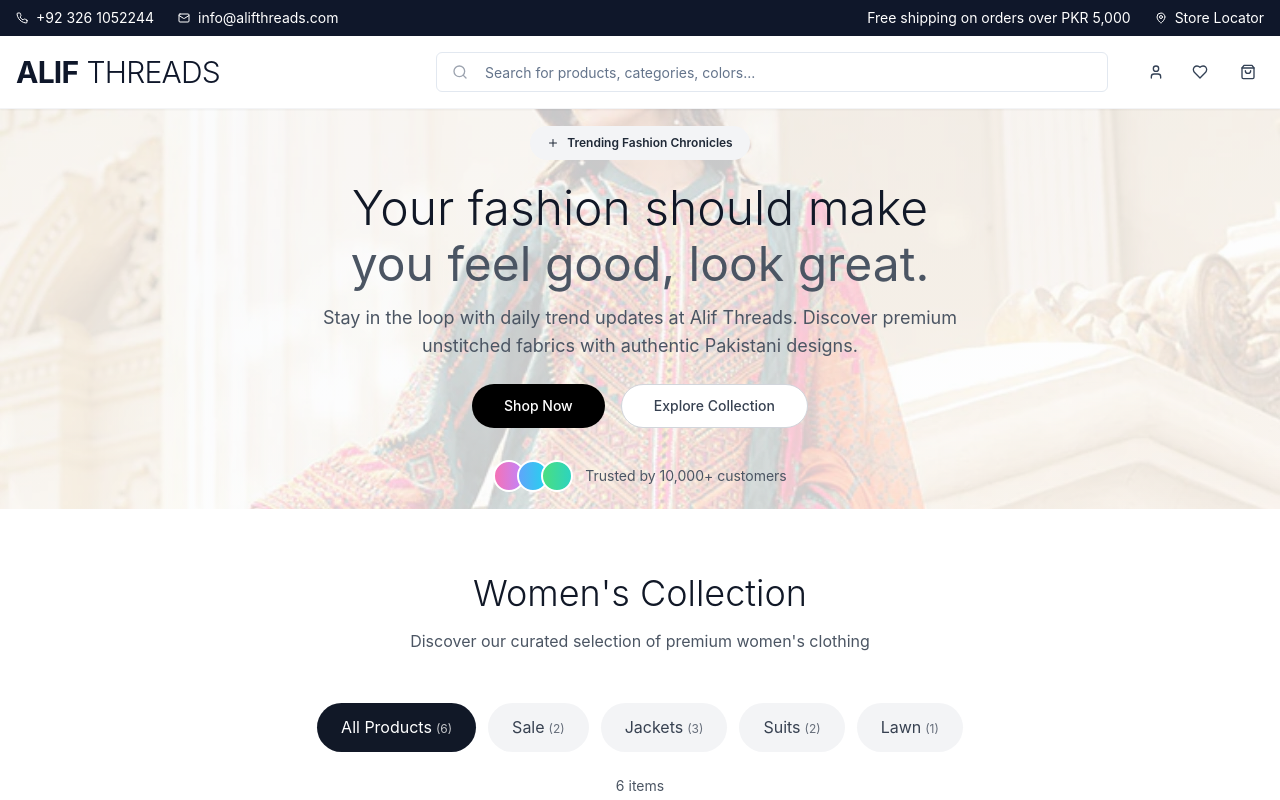
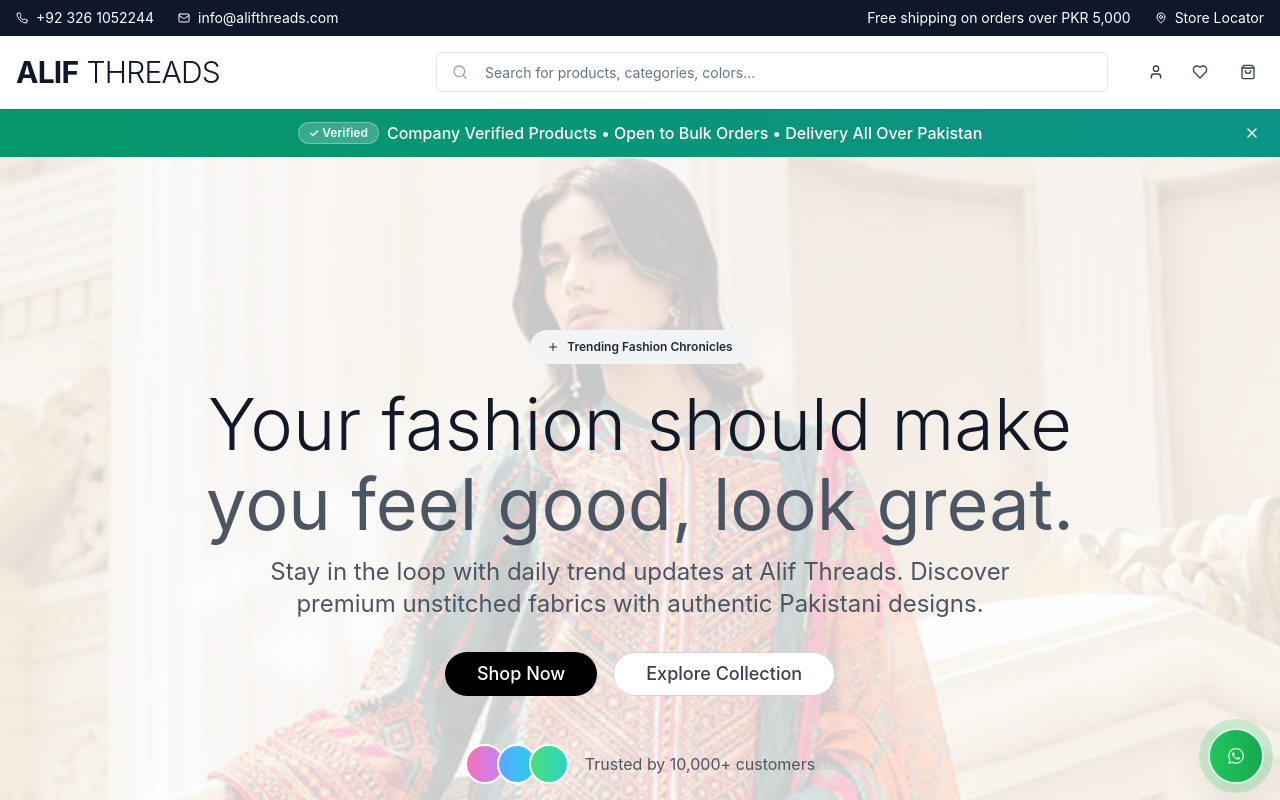
Before and after one commit to Alihusnain1489/wholesale-threads, a React (Vite) app: page / in a window 1280 px wide. Shown: the top 800 px of the page. Built offline with nearby package versions, Linux system fonts and the light colour scheme.

Commit message:
feat: Implement hero section and features
-   Make hero section fit screen.
-   Add WhatsApp toggle button with icon.
-   Require login for booking orders.
-   Show notice bar on top of hero section.

```diff
--- /dev/null
+++ b/src/components/LoginModal.tsx
@@ -0,0 +1,40 @@
+
+import React, { useState } from 'react';
+import { Dialog, DialogContent, DialogHeader, DialogTitle } from "@/components/ui/dialog";
+import LoginForm from './LoginForm';
+
+interface LoginModalProps {
+  isOpen: boolean;
+  onOpenChange: (open: boolean) => void;
+  onSuccess?: () => void;
+}
+
+const LoginModal = ({ isOpen, onOpenChange, onSuccess }: LoginModalProps) => {
+  const [isLogin, setIsLogin] = useState(true);
+
+  const handleToggle = () => {
+    setIsLogin(!isLogin);
+  };
+
+  const handleClose = () => {
+    onOpenChange(false);
+    onSuccess?.();
+  };
+
+  return (
+    <Dialog open={isOpen} onOpenChange={onOpenChange}>
+      <DialogContent className="sm:max-w-md border-0 p-0 bg-transparent shadow-none">
+        <DialogHeader className="sr-only">
+          <DialogTitle>{isLogin ? 'Login' : 'Sign Up'}</DialogTitle>
+        </DialogHeader>
+        <LoginForm
+          isLogin={isLogin}
+          onToggle={handleToggle}
+          onClose={handleClose}
+        />
+      </DialogContent>
+    </Dialog>
+  );
+};
+
+export default LoginModal;
--- a/src/components/ModernHero.tsx
+++ b/src/components/ModernHero.tsx
@@ -1,12 +1,50 @@
 
-import React from 'react';
+import React, { useState, useEffect } from 'react';
 import { Button } from "@/components/ui/button";
 import { Badge } from "@/components/ui/badge";
-import { Plus } from "lucide-react";
+import { Plus, X } from "lucide-react";
 
 const ModernHero = () => {
+  const [showNotice, setShowNotice] = useState(true);
+
+  useEffect(() => {
+    const timer = setTimeout(() => {
+      setShowNotice(false);
+    }, 15000); // Hide after 15 seconds
+
+    return () => clearTimeout(timer);
+  }, []);
+
   return (
-    <section className="relative h-[50vh] bg-gradient-to-br from-gray-50 to-white overflow-hidden">
+    <>
+      {/* Notice Bar */}
+      {showNotice && (
+        <div className="bg-gradient-to-r from-emerald-600 to-teal-600 text-white py-3 px-4 relative">
+          <div className="container mx-auto">
+            <div className="flex items-center justify-center text-center">
+              <div className="flex items-center space-x-2">
+                <Badge className="bg-white/20 text-white hover:bg-white/30 border-white/30">
+                  ✓ Verified
+                </Badge>
+                <span className="text-sm sm:text-base font-medium">
+                  Company Verified Products • Open to Bulk Orders • Delivery All Over Pakistan
+                </span>
+              </div>
+              <Button
+                variant="ghost"
+                size="sm"
+                onClick={() => setShowNotice(false)}
+                className="absolute right-4 top-1/2 transform -translate-y-1/2 text-white hover:bg-white/20 p-1 h-auto"
+              >
+                <X className="h-4 w-4" />
+              </Button>
+            </div>
+          </div>
+        </div>
+      )}
+
+      {/* Hero Section */}
+      <section className="relative h-screen bg-gradient-to-br from-gray-50 to-white overflow-hidden">
         {/* Background Image */}
         <div
           className="absolute inset-0 bg-cover bg-center bg-no-repeat opacity-20"
@@ -21,38 +59,39 @@ const ModernHero = () => {
               Trending Fashion Chronicles
             </Badge>
 
-          <h1 className="text-3xl sm:text-4xl lg:text-5xl font-light leading-tight mb-4 text-gray-900 max-w-4xl">
+            <h1 className="text-4xl sm:text-5xl lg:text-6xl xl:text-7xl font-light leading-tight mb-4 text-gray-900 max-w-5xl">
               Your fashion should make
               <span className="block font-normal text-gray-600 mt-2">
                 you feel good, look great.
               </span>
             </h1>
 
-          <p className="text-base lg:text-lg text-gray-600 mb-6 max-w-2xl leading-relaxed">
+            <p className="text-lg lg:text-xl xl:text-2xl text-gray-600 mb-8 max-w-3xl leading-relaxed">
               Stay in the loop with daily trend updates at Alif Threads. Discover premium unstitched fabrics with authentic Pakistani designs.
             </p>
 
-          <div className="flex flex-col sm:flex-row gap-4 justify-center mb-8">
-            <Button size="lg" className="bg-black hover:bg-gray-800 text-white px-8 py-3 rounded-full">
+            <div className="flex flex-col sm:flex-row gap-4 justify-center mb-12">
+              <Button size="lg" className="bg-black hover:bg-gray-800 text-white px-8 py-4 rounded-full text-lg">
                 Shop Now
               </Button>
-            <Button variant="outline" size="lg" className="border-gray-300 text-gray-700 hover:bg-gray-50 px-8 py-3 rounded-full">
+              <Button variant="outline" size="lg" className="border-gray-300 text-gray-700 hover:bg-gray-50 px-8 py-4 rounded-full text-lg">
                 Explore Collection
               </Button>
             </div>
 
             {/* Customer Avatars */}
-          <div className="flex items-center justify-center space-x-3">
+            <div className="flex items-center justify-center space-x-4">
               <div className="flex -space-x-2">
-              <div className="w-8 h-8 rounded-full bg-gradient-to-r from-pink-400 to-purple-400 border-2 border-white"></div>
-              <div className="w-8 h-8 rounded-full bg-gradient-to-r from-blue-400 to-cyan-400 border-2 border-white"></div>
-              <div className="w-8 h-8 rounded-full bg-gradient-to-r from-green-400 to-teal-400 border-2 border-white"></div>
+                <div className="w-10 h-10 rounded-full bg-gradient-to-r from-pink-400 to-purple-400 border-2 border-white"></div>
+                <div className="w-10 h-10 rounded-full bg-gradient-to-r from-blue-400 to-cyan-400 border-2 border-white"></div>
+                <div className="w-10 h-10 rounded-full bg-gradient-to-r from-green-400 to-teal-400 border-2 border-white"></div>
               </div>
-            <span className="text-sm text-gray-600 ml-3">Trusted by 10,000+ customers</span>
+              <span className="text-base text-gray-600 ml-4">Trusted by 10,000+ customers</span>
             </div>
           </div>
         </div>
       </section>
+    </>
   );
 };
 
--- a/src/components/WhatsAppFloat.tsx
+++ b/src/components/WhatsAppFloat.tsx
@@ -1,8 +1,12 @@
 
-import React from 'react';
+import React, { useState } from 'react';
 import { Button } from "@/components/ui/button";
+import { Card, CardContent } from "@/components/ui/card";
+import { MessageCircle, X, Phone, Clock } from "lucide-react";
 
 const WhatsAppFloat = () => {
+  const [isOpen, setIsOpen] = useState(false);
+
   const handleWhatsAppClick = () => {
     const phoneNumber = "923261052244";
     const message = "Hi! I'm interested in your unstitched women's clothing collection. Can you help me?";
@@ -13,35 +17,107 @@ const WhatsAppFloat = () => {
 
     // Open WhatsApp in a new tab/window
     window.open(whatsappUrl, '_blank', 'noopener,noreferrer');
+    setIsOpen(false); // Close the widget after clicking
   };
 
   return (
-    <div className="fixed bottom-3 right-3 sm:bottom-4 sm:right-4 md:bottom-6 md:right-6 z-50">
+    <div className="fixed bottom-4 right-4 z-50">
+      {/* Chat Widget */}
+      {isOpen && (
+        <Card className="mb-4 w-80 shadow-2xl border-0 bg-white">
+          <CardContent className="p-0">
+            {/* Header */}
+            <div className="bg-gradient-to-r from-green-500 to-green-600 text-white p-4 rounded-t-lg">
+              <div className="flex items-center justify-between">
+                <div className="flex items-center space-x-3">
+                  <div className="w-10 h-10 bg-white/20 rounded-full flex items-center justify-center">
+                    <MessageCircle className="h-5 w-5" />
+                  </div>
+                  <div>
+                    <h3 className="font-semibold">Alif Threads</h3>
+                    <p className="text-xs text-green-100">Typically replies instantly</p>
+                  </div>
+                </div>
+                <Button
+                  variant="ghost"
+                  size="sm"
+                  onClick={() => setIsOpen(false)}
+                  className="text-white hover:bg-white/20 p-1 h-auto"
+                >
+                  <X className="h-4 w-4" />
+                </Button>
+              </div>
+            </div>
+
+            {/* Content */}
+            <div className="p-4">
+              <div className="bg-gray-100 rounded-lg p-3 mb-4">
+                <p className="text-sm text-gray-700">
+                  👋 Hi there! Welcome to Alif Threads. How can we help you with our premium women's clothing collection?
+                </p>
+              </div>
+
+              <div className="space-y-3">
+                <div className="flex items-center space-x-2 text-sm text-gray-600">
+                  <Phone className="h-4 w-4" />
+                  <span>+92 326 1052244</span>
+                </div>
+                <div className="flex items-center space-x-2 text-sm text-gray-600">
+                  <Clock className="h-4 w-4" />
+                  <span>Available 24/7</span>
+                </div>
+              </div>
+
+              <Button
+                onClick={handleWhatsAppClick}
+                className="w-full mt-4 bg-green-500 hover:bg-green-600 text-white"
+              >
+                <MessageCircle className="h-4 w-4 mr-2" />
+                Start Chat on WhatsApp
+              </Button>
+            </div>
+          </CardContent>
+        </Card>
+      )}
+
+      {/* Toggle Button */}
       <div className="relative group">
         <Button
-          onClick={handleWhatsAppClick}
-          className="h-10 w-10 sm:h-12 sm:w-12 md:h-16 md:w-16 rounded-full bg-gradient-to-r from-green-500 to-green-600 hover:from-green-600 hover:to-green-700 shadow-2xl hover:shadow-green-500/25 transition-all duration-300 border-2 border-white p-0 hover:scale-105"
+          onClick={() => setIsOpen(!isOpen)}
+          className={`h-14 w-14 rounded-full shadow-2xl transition-all duration-300 border-2 border-white p-0 ${
+            isOpen
+              ? 'bg-gray-500 hover:bg-gray-600'
+              : 'bg-gradient-to-r from-green-500 to-green-600 hover:from-green-600 hover:to-green-700 hover:shadow-green-500/25'
+          }`}
           size="icon"
-          aria-label="Contact us on WhatsApp"
+          aria-label={isOpen ? "Close chat" : "Contact us on WhatsApp"}
         >
+          {isOpen ? (
+            <X className="h-6 w-6 text-white" />
+          ) : (
             <svg
               viewBox="0 0 24 24"
-            className="h-5 w-5 sm:h-6 sm:w-6 md:h-8 md:w-8 text-white fill-current"
+              className="h-7 w-7 text-white fill-current"
             >
               <path d="M17.472 14.382c-.297-.149-1.758-.867-2.03-.967-.273-.099-.471-.148-.67.15-.197.297-.767.966-.94 1.164-.173.199-.347.223-.644.075-.297-.15-1.255-.463-2.39-1.475-.883-.788-1.48-1.761-1.653-2.059-.173-.297-.018-.458.13-.606.134-.133.298-.347.446-.52.149-.174.198-.298.298-.497.099-.198.05-.371-.025-.52-.075-.149-.669-1.612-.916-2.207-.242-.579-.487-.5-.669-.51-.173-.008-.371-.01-.57-.01-.198 0-.52.074-.792.372-.272.297-1.04 1.016-1.04 2.479 0 1.462 1.065 2.875 1.213 3.074.149.198 2.096 3.2 5.077 4.487.709.306 1.262.489 1.694.625.712.227 1.36.195 1.871.118.571-.085 1.758-.719 2.006-1.413.248-.694.248-1.289.173-1.413-.074-.124-.272-.198-.57-.347m-5.421 7.403h-.004a9.87 9.87 0 01-5.031-1.378l-.361-.214-3.741.982.998-3.648-.235-.374a9.86 9.86 0 01-1.51-5.26c.001-5.45 4.436-9.884 9.888-9.884 2.64 0 5.122 1.03 6.988 2.898a9.825 9.825 0 012.893 6.994c-.003 5.45-4.437 9.884-9.885 9.884m8.413-18.297A11.815 11.815 0 0012.05 0C5.495 0 .16 5.335.157 11.892c0 2.096.547 4.142 1.588 5.945L.057 24l6.305-1.654a11.882 11.882 0 005.683 1.448h.005c6.554 0 11.89-5.335 11.893-11.893A11.821 11.821 0 0020.891 3.594z"/>
             </svg>
+          )}
         </Button>
 
-        {/* Ripple effect */}
+        {/* Ripple effect - only show when closed */}
+        {!isOpen && (
           <div className="absolute inset-0 rounded-full bg-green-500/30 animate-ping"></div>
+        )}
 
-        {/* Tooltip */}
-        <div className="absolute bottom-12 sm:bottom-16 md:bottom-20 right-0 bg-gray-900 text-white text-xs px-2 py-1 sm:px-3 sm:py-2 rounded-lg opacity-0 group-hover:opacity-100 transition-opacity duration-300 whitespace-nowrap shadow-lg pointer-events-none">
+        {/* Tooltip - only show when closed */}
+        {!isOpen && (
+          <div className="absolute bottom-16 right-0 bg-gray-900 text-white text-xs px-3 py-2 rounded-lg opacity-0 group-hover:opacity-100 transition-opacity duration-300 whitespace-nowrap shadow-lg pointer-events-none">
             <div className="relative">
               Chat with us on WhatsApp
-            <div className="absolute top-full right-2 sm:right-4 w-0 h-0 border-l-4 border-r-4 border-t-4 border-transparent border-t-gray-900"></div>
+              <div className="absolute top-full right-4 w-0 h-0 border-l-4 border-r-4 border-t-4 border-transparent border-t-gray-900"></div>
             </div>
           </div>
+        )}
       </div>
     </div>
   );
--- a/src/pages/Index.tsx
+++ b/src/pages/Index.tsx
@@ -1,4 +1,3 @@
-
 import React, { useState } from 'react';
 import { Toaster } from "@/components/ui/toaster";
 import ModernNavbar from "@/components/ModernNavbar";
@@ -7,6 +6,8 @@ import ProductGridModern from "@/components/ProductGridModern";
 import ProductDetailModal from "@/components/ProductDetailModal";
 import CartSidebar from "@/components/CartSidebar";
 import FooterModern from "@/components/FooterModern";
+import WhatsAppFloat from "@/components/WhatsAppFloat";
+import LoginModal from "@/components/LoginModal";
 import { Product, CartItem } from "@/types";
 import { toast } from "@/hooks/use-toast";
 
@@ -14,6 +15,8 @@ const Index = () => {
   const [selectedProduct, setSelectedProduct] = useState<Product | null>(null);
   const [isProductModalOpen, setIsProductModalOpen] = useState(false);
   const [isCartOpen, setIsCartOpen] = useState(false);
+  const [isLoginModalOpen, setIsLoginModalOpen] = useState(false);
+  const [isLoggedIn, setIsLoggedIn] = useState(false);
   const [cartItems, setCartItems] = useState<CartItem[]>([]);
   const [selectedCategory, setSelectedCategory] = useState('All');
   const [searchQuery, setSearchQuery] = useState('');
@@ -99,6 +102,12 @@ const Index = () => {
   ];
 
   const handleAddToCart = (product: Product) => {
+    // Check if user is logged in for booking/ordering
+    if (!isLoggedIn) {
+      setIsLoginModalOpen(true);
+      return;
+    }
+
     setCartItems(prev => {
       const existingItem = prev.find(item => item.id === product.id);
       if (existingItem) {
@@ -146,6 +155,14 @@ const Index = () => {
 
   const totalPrice = cartItems.reduce((sum, item) => sum + (item.price * item.quantity), 0);
 
+  const handleLoginSuccess = () => {
+    setIsLoggedIn(true);
+    toast({
+      title: "Login Successful",
+      description: "You can now place orders!",
+    });
+  };
+
   return (
     <div className="min-h-screen bg-white">
       <ModernNavbar
@@ -184,6 +201,14 @@ const Index = () => {
         totalPrice={totalPrice}
       />
 
+      <LoginModal
+        isOpen={isLoginModalOpen}
+        onOpenChange={setIsLoginModalOpen}
+        onSuccess={handleLoginSuccess}
+      />
+
+      <WhatsAppFloat />
+
       <Toaster />
     </div>
   );
```
Lines whose indentation alone changed are shown as unchanged.
